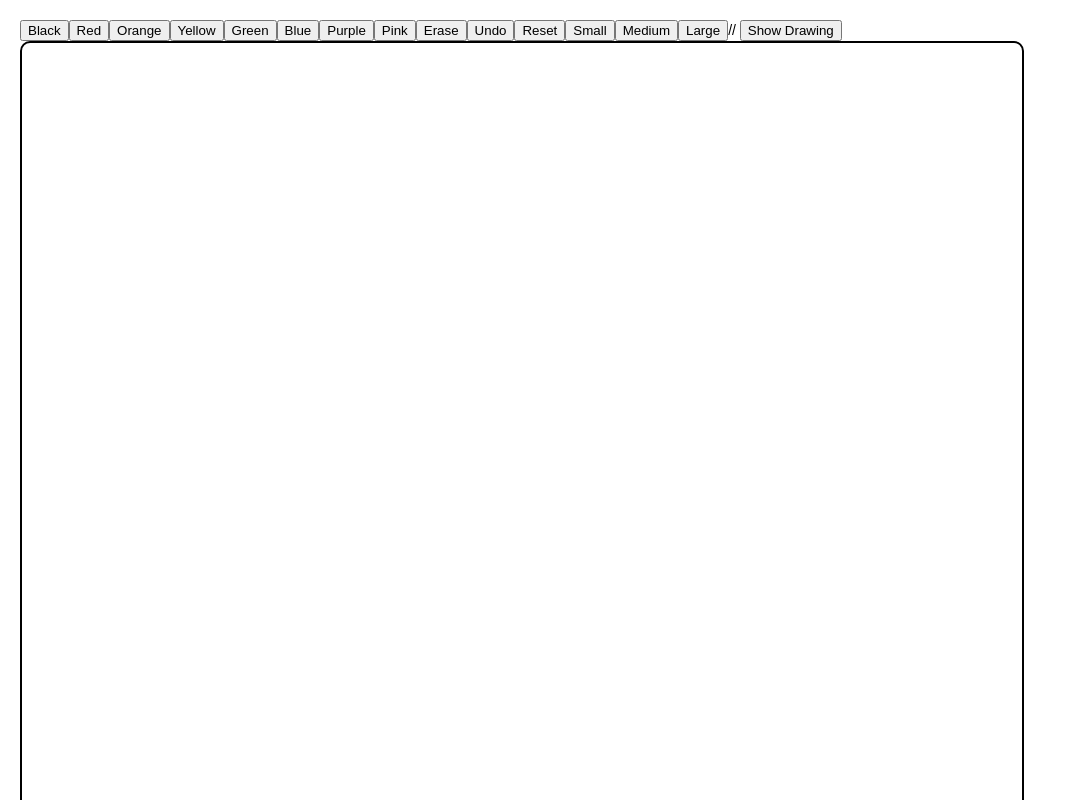
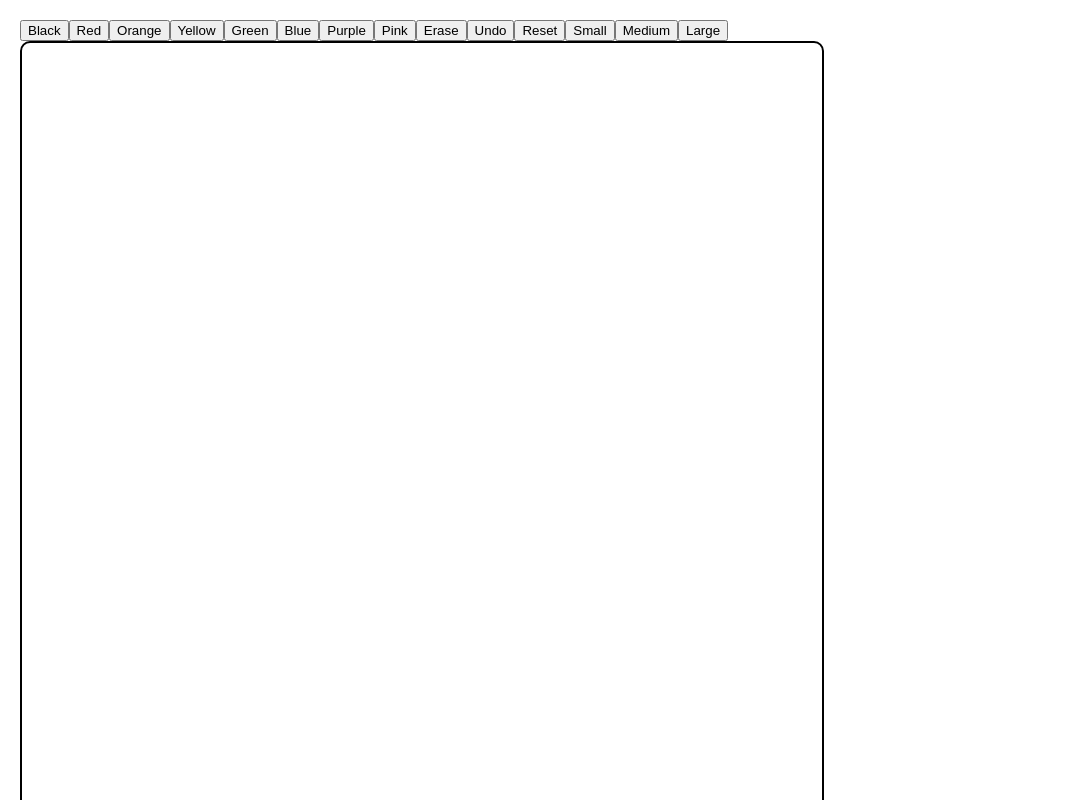
Before and after one commit to elizasohn/exquisite-corpse, a React (Create React App) app: page / in a window 1280 px wide. Shown: the top 800 px of the page, without its empty margins (0-1067 px from the left). Built offline with nearby package versions, Linux system fonts and the light colour scheme.

Commit message:
add div for toolbar

```diff
--- a/src/App.css
+++ b/src/App.css
@@ -4,8 +4,16 @@ body {
 }
 
 .drawArea {
-  width: 1000px;
-  height: 1000px;
+  width: 800px;
+  height: 800px;
+  border: 2px solid black;
+  border-radius: 10px;
+  float: left;
+  cursor: crosshair;
+}
+.drawArea2 {
+  width: 400px;
+  height: 400px;
   border: 2px solid black;
   border-radius: 10px;
   float: left;
--- a/src/App.js
+++ b/src/App.js
@@ -4,6 +4,13 @@ import "./App.css";
 import ReactDOM from "react-dom";
 import Drawing from "./components/Drawing";
 import { connect } from "react-redux";
+
+// class Drawing {
+//   constructor() {
+//     this.lines = [];
+//     this.drawArea = n
+//   }
+// }
 
 class App extends React.Component {
   constructor(props) {
@@ -20,6 +27,10 @@ class App extends React.Component {
     this.handleMouseMove = this.handleMouseMove.bind(this);
     this.handleMouseUp = this.handleMouseUp.bind(this);
     this.undoLine = this.undoLine.bind(this);
+
+  }
+
+  attachEventsToDrawArea(drawArea) {
 
   }
 
@@ -172,6 +183,7 @@ class App extends React.Component {
       })
       }
        >Get Image</button> */}
+        <div className="toolbar">
           <button onClick={() => this.handleColorChange("black")}>Black</button>
           <button onClick={() => this.handleColorChange("red")}>Red</button>
           <button onClick={() => this.handleColorChange("orange")}>Orange</button>
@@ -186,8 +198,7 @@ class App extends React.Component {
           <button onClick={() => this.handleStrokeChange(8)}>Small</button>
           <button onClick={() => this.handleStrokeChange(16)}>Medium</button>
           <button onClick={() => this.handleStrokeChange(24)}>Large</button>
-        // <button id="showDrawing">Show Drawing</button>
-
+          </div>
         <div
           className="drawArea"
           ref="drawArea"
@@ -196,6 +207,7 @@ class App extends React.Component {
         >
           <Drawing lines={this.state.lines} />
         </div>
+
         <div className="result">
         </div>
       </div>
```
Lines whose indentation alone changed are shown as unchanged.
